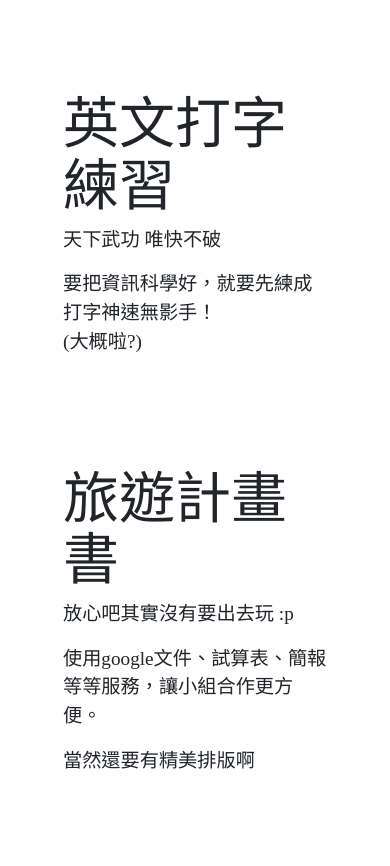
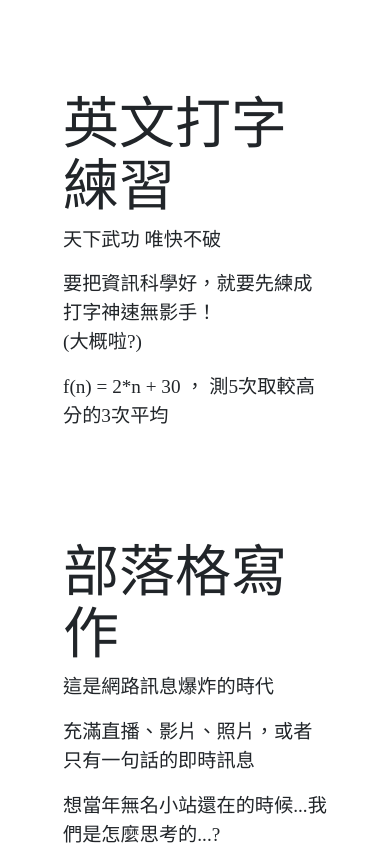
Before and after one commit to wolfdigit/class.wolfdigit.ga, a PHP site: page / in a window 390 px wide. Shown: the part 1882-2748 px from the top of the page. Run offline with PHP 8.4, Linux system fonts and the light colour scheme; some web fonts are replaced.

Commit message:
info-system-SSO & blog task

```diff
--- a/html/info-system.html
+++ b/html/info-system.html
@@ -119,6 +119,7 @@
             <p>先從校務系統登入，下面的「註冊酷課雲帳號」按鈕</p>
             <p>註冊完可以用同一個帳號登入 <a href="http://cooc.tp.edu.tw" target="_blank">酷課雲</a>和
                <a href="http://onlinedb.tp.edu.tw" target="_blank">線上資料庫</a></p>
+            <p>懶人包<a target="_blank" href="https://docs.google.com/presentation/d/14o9nqhGfMycdfG3edKWr2DtIYEQsk7aus_qyil3tXY0/view">在此</a>~</p>
             <p>建議用學校信箱註冊，註冊完後再綁定google登入可以更方便使用</p>
           </div>
         </div>
--- a/php/index.php
+++ b/php/index.php
@@ -44,17 +44,18 @@ require_once('util.inc.php');
   <section>
     <div class="container">
       <div class="row align-items-center">
-        <div class="col-md-6">
+        <div class="col-md-6 order-1">
           <div class="p-5">
             <img class="img-fluid rounded-circle" src="https://unsplash.it/500/500?image=403" alt="">
           </div>
         </div>
-        <div class="col-md-6">
+        <div class="col-md-6 order-2">
           <div class="p-5">
             <h2 class="display-4">英文打字練習</h2>
             <p>天下武功 唯快不破</p>
             <p>要把資訊科學好，就要先練成打字神速無影手！<br>
               (大概啦?)</p>
+            <p>f(n) = 2*n + 30 ， 測5次取較高分的3次平均</p>
           </div>
         </div>
       </div>
@@ -66,10 +67,33 @@ require_once('util.inc.php');
       <div class="row align-items-center">
         <div class="col-md-6 order-2">
           <div class="p-5">
+            <img class="img-fluid rounded-circle" src="https://images.unsplash.com/photo-1455390582262-044cdead277a?dpr=2&auto=format&fit=scale&w=300&h=300&q=80" alt="">
+          </div>
+        </div>
+        <div class="col-md-6 order-1">
+          <div class="p-5">
+            <h2 class="display-4">部落格寫作</h2>
+            <p>這是網路訊息爆炸的時代</p>
+            <p>充滿直播、影片、照片，或者只有一句話的即時訊息</p>
+            <p>想當年無名小站還在的時候...我們是怎麼思考的...?</p>
+            <p>(幾乎)每週一篇部落格文章，400字以上原創文字，嚴禁抄襲</p>
+            <p>如果是閱讀文章/新聞產生的心得，請附參考資料連結</p>
+          </div>
+        </div>
+      </div>
+    </div>
+  </section>
+
+
+  <section>
+    <div class="container">
+      <div class="row align-items-center">
+        <div class="col-md-6 order-1">
+          <div class="p-5">
             <img class="img-fluid rounded-circle" src="https://unsplash.it/500/500?image=371" alt="">
           </div>
         </div>
-        <div class="col-md-6 order-1">
+        <div class="col-md-6 order-2">
           <div class="p-5">
             <h2 class="display-4">旅遊計畫書</h2>
             <p>放心吧其實沒有要出去玩 :p</p>
@@ -84,13 +108,13 @@ require_once('util.inc.php');
   <section>
       <div class="container">
         <div class="row align-items-center">
-          <div class="col-md-6 order-1">
+          <div class="col-md-6 order-2">
             <div class="p-5">
               <!--<img class="img-fluid rounded-circle" src="https://unsplash.it/500/500?image=1" alt="">-->
               <img class="img-fluid rounded-circle" src="https://images.unsplash.com/photo-1488590528505-98d2b5aba04b?dpr=1&auto=format&fit=crop&w=500&h=500&q=80&cs=tinysrgb&crop=" alt="">
             </div>
           </div>
-          <div class="col-md-6 order-2">
+          <div class="col-md-6 order-1">
             <div class="p-5">
               <h2 class="display-4">C語言程式設計入門</h2>
               <p>學習程式設計不是要每個人都成為軟體工程師，而是訓練系統化解決問題的方法和邏輯思維</p>
--- a/php/info-system.php
+++ b/php/info-system.php
@@ -77,6 +77,7 @@ require_once('util.inc.php');
             <p>先從校務系統登入，下面的「註冊酷課雲帳號」按鈕</p>
             <p>註冊完可以用同一個帳號登入 <a href="http://cooc.tp.edu.tw" target="_blank">酷課雲</a>和
                <a href="http://onlinedb.tp.edu.tw" target="_blank">線上資料庫</a></p>
+            <p>懶人包<a target="_blank" href="https://docs.google.com/presentation/d/14o9nqhGfMycdfG3edKWr2DtIYEQsk7aus_qyil3tXY0/view">在此</a>~</p>
             <p>建議用學校信箱註冊，註冊完後再綁定google登入可以更方便使用</p>
           </div>
         </div>
```
Also changed, not shown: html/index.html (+29 -5 lines).
